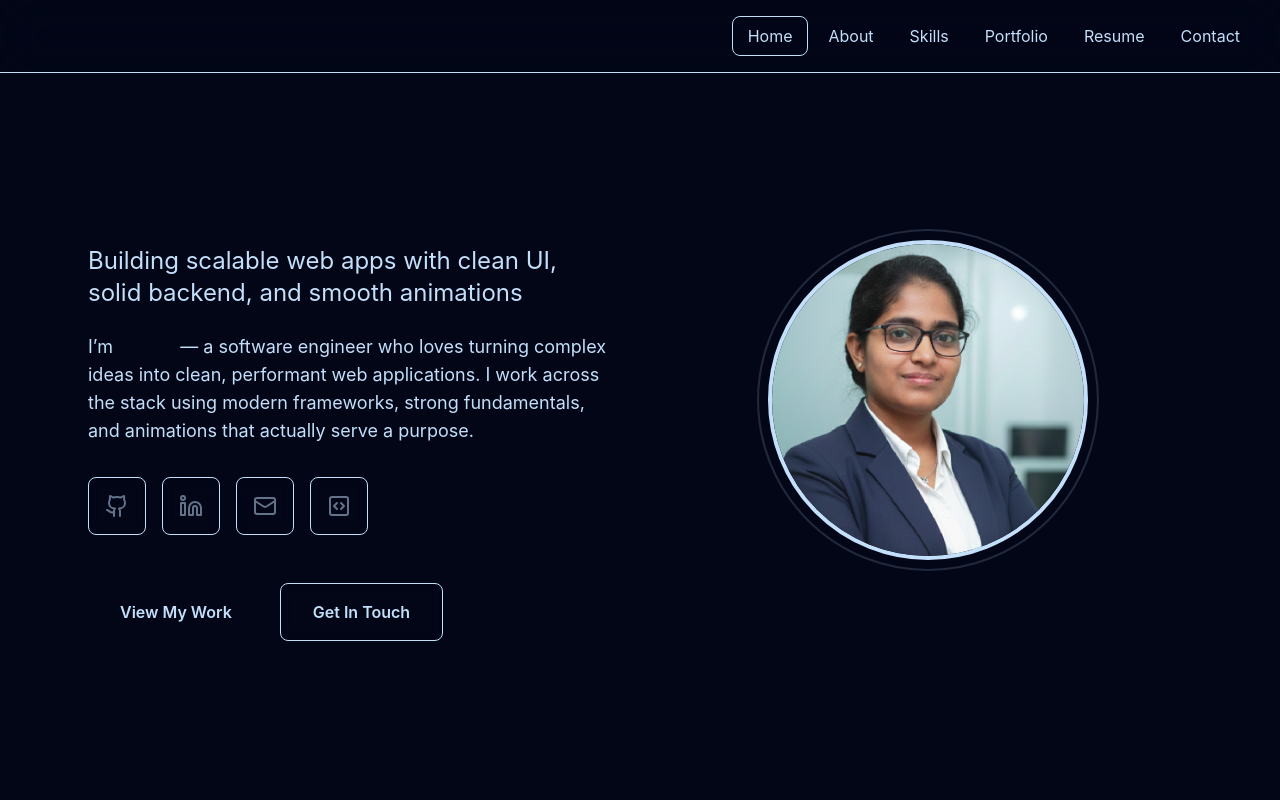
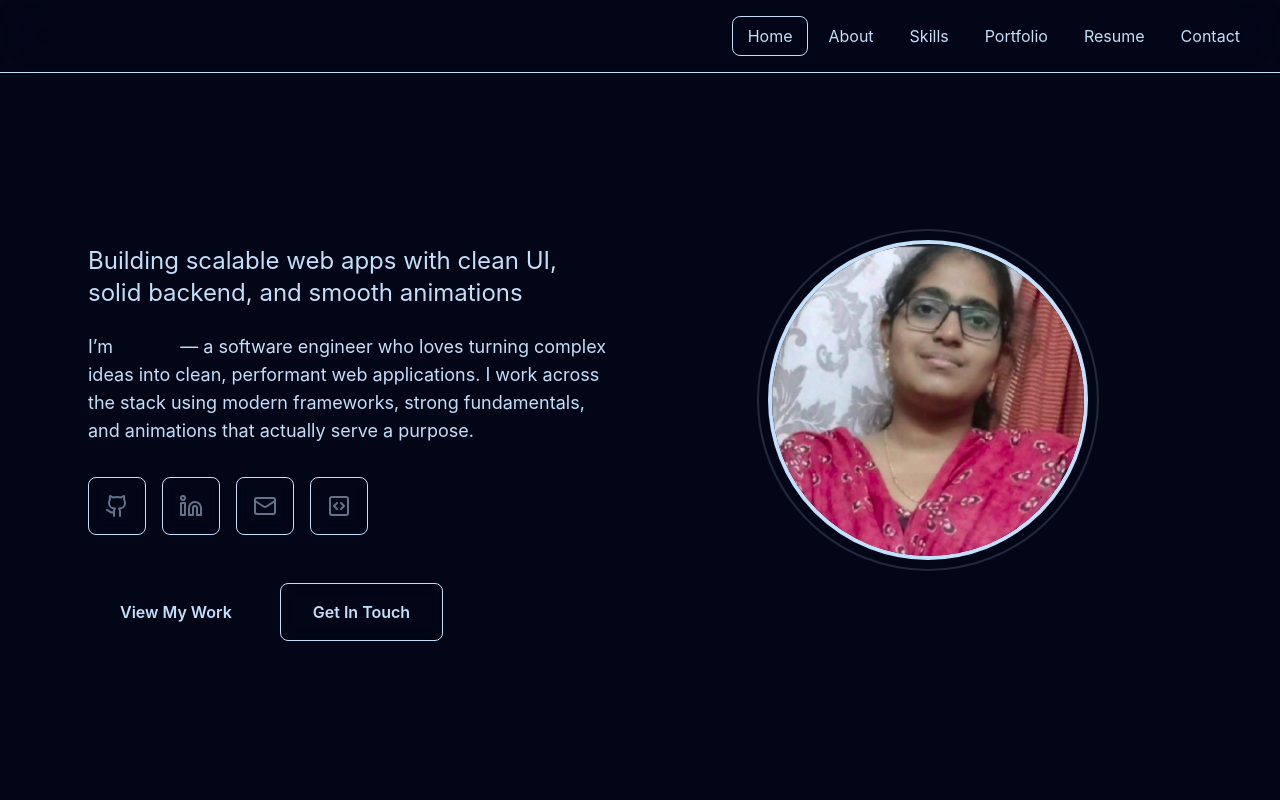
Before and after one commit to Afreen4115/portfolio-afreen, a React (Vite) app: page / in a window 1280 px wide. Shown: the top 800 px of the page. Built offline with nearby package versions, Linux system fonts and the light colour scheme.

Commit message:
image update

```diff
--- a/src/app/components/Hero.tsx
+++ b/src/app/components/Hero.tsx
@@ -187,7 +187,7 @@ export function Hero() {
                 }}
               />
               <ImageWithFallback
-                src="./images/afreen_portfolio_blue.png"
+                src="./images/afreen-portfolio.png"
                 alt="Professional Developer"
                 className="relative z-10 w-full h-full rounded-full object-cover border-4 border-foreground/10"
               />
```
Also changed, not shown: public/images/afreen-portfolio.png (added).
